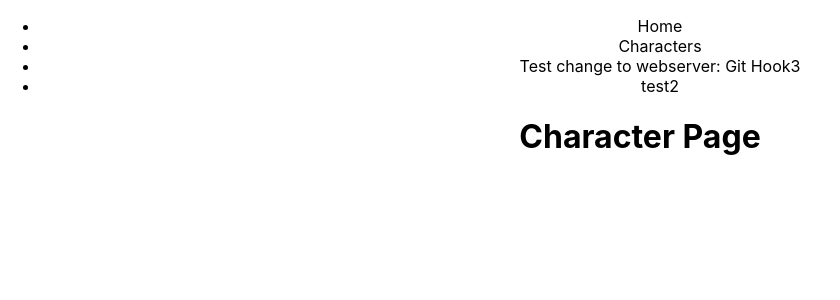
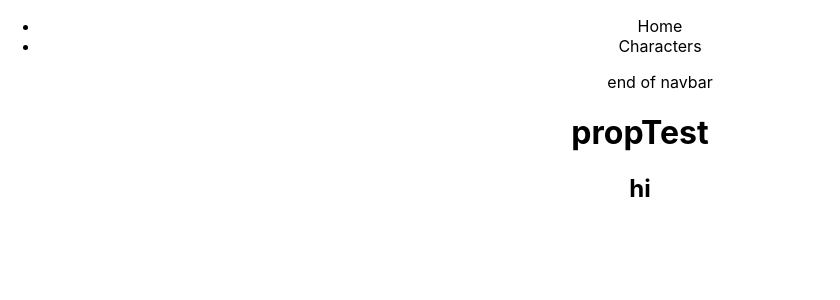
Before and after one commit to epenn92/Among-us-reactapp, a React (Create React App) app in the folder client/: page /characters in a window 1280 px wide. Shown: the top 300 px of the page, without its empty margins (0-840 px from the left). Built offline with nearby package versions, Linux system fonts and the light colour scheme.

Commit message:
react router folder setup etc

```diff
--- a/client/src/App.js
+++ b/client/src/App.js
@@ -1,11 +1,12 @@
-import React, { Component } from 'react'
+import React from 'react'
 import { BrowserRouter as Router, Switch, Route } from 'react-router-dom'
 import './App.css'
 import Homepage from './components/Homepage.jsx'
 import Characters from './components/Characters.jsx'
 
-function App() {
+const App = () => {
   return (
+
     <div className='App'>
 
       <nav className='navBar'>
@@ -13,8 +14,7 @@ function App() {
 
           <li>Home</li>
           <li>Characters</li>
-          <li>Test change to webserver: Git Hook3</li>
-          <li>test2</li>
+          <p>end of navbar</p>
 
 
 
@@ -29,14 +29,16 @@ function App() {
       <Router>
         <div className="Routes">
           <Switch>
+            {/* how to pass props to react router components */}
             <Route exact path='/' component={Homepage} />
-            <Route exact path='/characters' component={Characters} />
+            <Route exact path='/characters' render={() => <Characters name='propTest' />} />
           </Switch>
         </div>
       </Router>
     </div>
   )
 }
+
 
 // class App extends Component {
 //   render() {
--- a/client/src/components/Characters.jsx
+++ b/client/src/components/Characters.jsx
@@ -1,13 +1,35 @@
-import React, { Component } from 'react'
-import { Link } from 'react-router-dom'
+import PropTypes from 'prop-types'
+import React from 'react'
 
-export default class Characters extends Component {
+const Characters = ({ name }) => {
+    return (
+        <div>
+            <header>
+                <h1>{name}</h1>
+                <h2>hi</h2>
+            </header>
+        </div>
+    )
+}
 
-    render() {
-        return (
-            <div>
-                <h1 className='Characters'>Character Page</h1>
-            </div>
-        )
-    }
+// Characters.defaultProps = {
+//     name: 'propTest',
+// }
+
+Characters.propTypes = {
+    name: PropTypes.string.isRequired,
+
 }
+
+// export default class Characters extends Component {
+
+    //     render() {
+        //         return (
+            //             <div>
+            //                 <h1 className='Characters'>Character Page</h1>
+            //             </div>
+            //         )
+            //     }
+            // }
+
+export default Characters
--- a/client/src/components/Homepage.jsx
+++ b/client/src/components/Homepage.jsx
@@ -1,16 +1,29 @@
-import React, { Component } from 'react'
+import React from 'react'
 import { Link } from 'react-router-dom'
 
-
-export default class Homepage extends Component {
-
-    render() {
-        return (
-            <div className="Homepage">
+const Homepage = () => {
+    return (
+        <div className="Homepage">
                 <h1 className="main">Among Us App</h1>
-                <p className="words">This app is to show appreciation for the game Among Us which has skyrocketed in popularity after streamers played the PC version. There's currently tournaments and events for the game and it's extremely fun to play.</p>
+                <p>This app is to show appreciation for the game Among Us which has skyrocketed in popularity after streamers played the PC version. There's currently tournaments and events for the game and it's extremely fun to play.</p>
                 <Link to="/characters"><button className='buttons'>Characters</button></Link>
             </div>
-        )
-    }
+    )
 }
+
+
+// export default class Homepage extends Component {
+
+//     render() {
+//         return (
+            // <div className="Homepage">
+            //     <h1 className="main">Among Us App</h1>
+            //     <p className="words">This app is to show appreciation for the game Among Us which has skyrocketed in popularity after streamers played the PC version. There's currently tournaments and events for the game and it's extremely fun to play.</p>
+            //     <Link to="/characters"><button className='buttons'>Characters</button></Link>
+            // </div>
+//         )
+//     }
+// }
+
+
+export default Homepage
```
Also changed, not shown: client/src/components/Button.jsx (added, +11 -0 lines).
